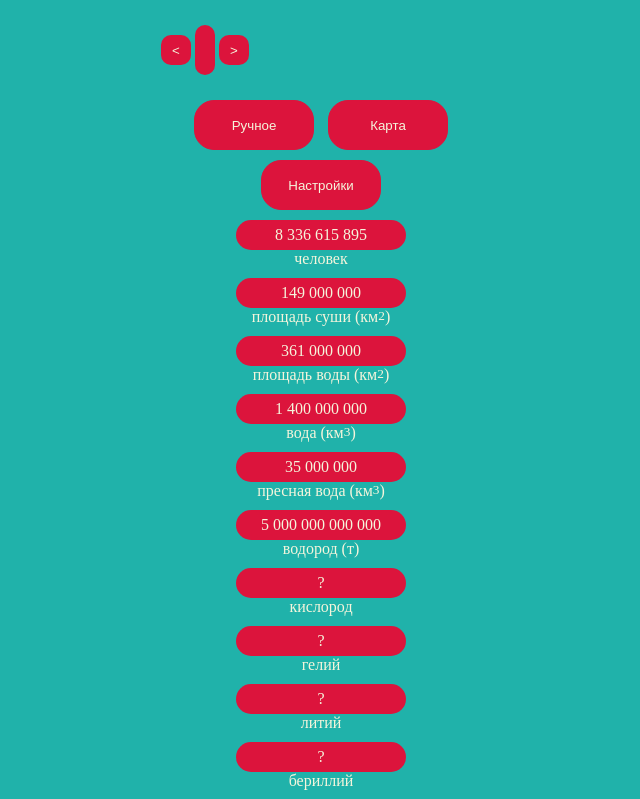
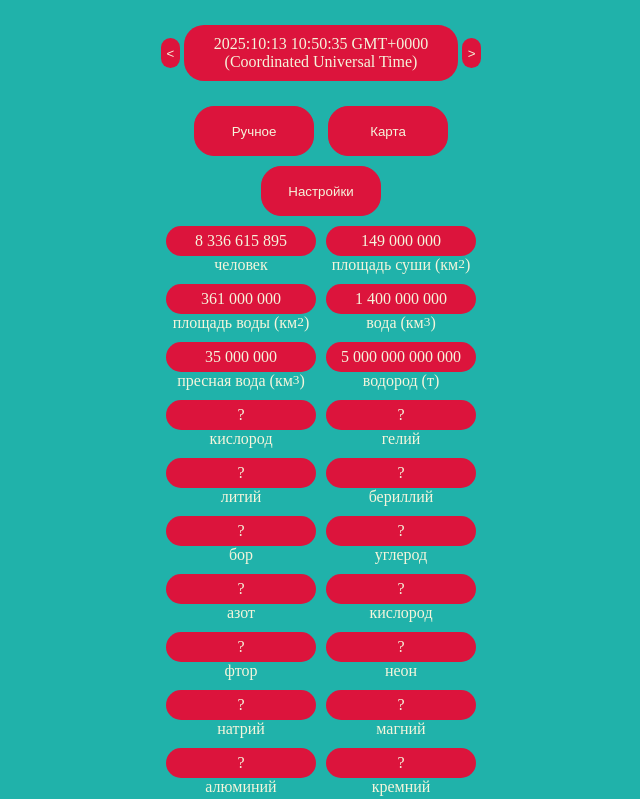
Before and after one commit to SergeyShashin/life, a plain HTML site: page index.html in a window 1280 px wide. Shown: the top 799 px of the page, without its empty margins (319-959 px from the left). Drawn offline with nearby package versions, Linux system fonts and the light colour scheme.

Commit message:
Life 131125 updated.

```diff
--- a/life.js
+++ b/life.js
@@ -10,6 +10,7 @@ const life = {
   settingsEl: null,
   modelingEl: null,
   btnAutomaticControlOrHandControlEl: null,
+  date: null,
 
   run() {
     this.init();
@@ -18,11 +19,16 @@ const life = {
 
   init() {
     this.timeEL = document.querySelector('time');
-    this.interval = setInterval(() => timeEL.textContent = new Date(), 1000);
+    this.date = new Date();
+    this.interval = setInterval(() => {
+      this.date.setSeconds(this.date.getSeconds() + 1);
+      this.timeEL.textContent = `${this.date.getFullYear()}:${this.date.getMonth()}:${this.date.getDate()} ${this.date.toTimeString()}`;
+    }, 1000);
     this.worldInfoEl = document.getElementById('worldInfo');
     this.settingsEl = document.getElementById('settings');
     this.modelingEl = document.getElementById('modeling');
     this.btnAutomaticControlOrHandControlEl = document.getElementById('btnAutomaticControlOrHandControl');
+
   },
 
   setEventHandlers() {
--- a/style.css
+++ b/style.css
@@ -28,38 +28,40 @@ fieldset {
 
 .time {
   display: flex;
+  justify-content: center;
   text-align: center;
   align-items: center;
   margin: 20px 0;
 }
 
+time {
+  background: crimson;
+  border-radius: 20px;
+  padding: 10px;
+}
+
 .worldInfo {
   display: flex;
-  flex-wrap: wrap;
+  flex-flow: wrap;
+  /* flex-wrap: wrap; */
   justify-content: center;
-}
-
-time {
-  background: crimson;
-  padding: 10px;
-  border-radius: 10px;
-  height: 50px;
 }
 
 .baseEl {
   display: flex;
   flex-direction: column;
-  width: 170px;
+  width: 150px;
   margin: 5px;
 }
 
 .baseEl_monitor {
   display: flex;
-  justify-content: center;
+  justify-content: space-around;
   align-items: center;
   height: 30px;
-  border-radius: 50px;
+  border-radius: 20px;
   background: crimson;
+  padding: 10px;
 }
 
 .baseEl_text {
```
Also changed, not shown: index.html (+2 -2 lines).
